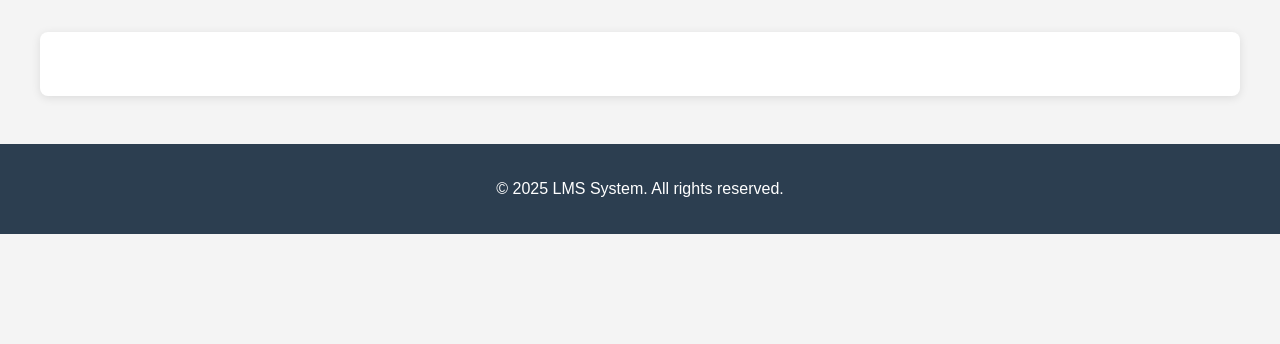
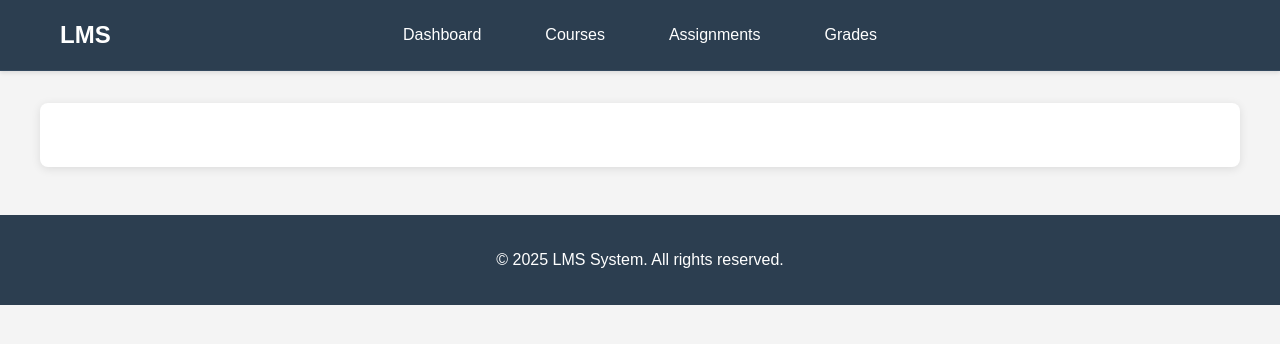
Before and after one commit to mansor121422/WebSystem-ITE311, a CodeIgniter 4 app: the page made by app/Views/template.php in a window 1280 px wide. Shown: the top 344 px of the page. Run offline with PHP 8.4 and a stand-in for CodeIgniter, Linux system fonts and the light colour scheme; the template is opened without the code that fills it, so the values that code supplies are empty; some libraries are stand-ins or nearby versions.

Commit message:
Lab5 fix the header design
.

```diff
--- a/app/Views/auth/dashboard.php
+++ b/app/Views/auth/dashboard.php
@@ -107,7 +107,7 @@
     <?php endif; ?>
 
     <div class="text-center mt-4">
-        <a href="<?= site_url('logout') ?>" class="btn btn-danger">Logout</a>
+        <a href="<?= site_url('logout') ?>" class="btn btn-primary">Logout</a>
     </div>
 </div>
 <?= $this->endSection() ?>
--- a/app/Views/templates/header.php
+++ b/app/Views/templates/header.php
@@ -1,11 +1,85 @@
 <?php
 // Get current user role and login status
 $isLoggedIn = session('logged_in') ?? false;
+$userRole = session('role') ?? '';
 $currentPage = $page ?? '';
 ?>
 
-<?php if (!$isLoggedIn): ?>
-<!-- Navigation Bar - Only show for guests (not logged in) -->
+<?php if ($isLoggedIn): ?>
+<!-- Logged-in User Header -->
+<nav class="navbar navbar-logged-in">
+    <div class="container">
+        <a class="navbar-brand" href="<?= base_url('dashboard') ?>">
+            <strong>LMS</strong>
+        </a>
+
+        <ul class="navbar-nav navbar-nav-center">
+            <li><a class="nav-link <?= $currentPage === 'dashboard' ? 'active' : '' ?>" href="<?= base_url('dashboard') ?>">Dashboard</a></li>
+            <li><a class="nav-link" href="<?= base_url('courses') ?>">Courses</a></li>
+            <li><a class="nav-link" href="<?= base_url('assignments') ?>">Assignments</a></li>
+            <li><a class="nav-link" href="<?= base_url('grades') ?>">Grades</a></li>
+        </ul>
+    </div>
+</nav>
+
+<style>
+.navbar-logged-in {
+    background-color: #2c3e50;
+    border-bottom: 1px solid #34495e;
+    padding: 1rem 0;
+    box-shadow: 0 2px 4px rgba(0,0,0,0.1);
+}
+
+.navbar-logged-in .navbar-brand {
+    font-size: 1.5rem;
+    font-weight: bold;
+    color: #ffffff;
+    text-decoration: none;
+}
+
+.navbar-logged-in .navbar-nav {
+    display: flex;
+    list-style: none;
+    margin: 0;
+    padding: 0;
+    gap: 2rem;
+}
+
+.navbar-logged-in .navbar-nav-center {
+    position: absolute;
+    left: 50%;
+    transform: translateX(-50%);
+}
+
+.navbar-logged-in .nav-link {
+    color: #ffffff;
+    text-decoration: none;
+    font-weight: 500;
+    transition: color 0.3s;
+    padding: 0.5rem 1rem;
+    border-radius: 4px;
+}
+
+.navbar-logged-in .nav-link:hover {
+    color: #f1f5f9;
+    background-color: rgba(255, 255, 255, 0.1);
+}
+
+.navbar-logged-in .nav-link.active {
+    color: #ffffff;
+    background-color: rgba(255, 255, 255, 0.2);
+}
+
+.navbar-logged-in .container {
+    display: flex;
+    justify-content: space-between;
+    align-items: center;
+    position: relative;
+}
+</style>
+
+<?php else: ?>
+<!-- Guest Navigation Bar -->
 <nav class="navbar">
     <div class="container">
         <a class="navbar-brand" href="<?= base_url('/') ?>">
```
Also changed, not shown: 6 other files.
